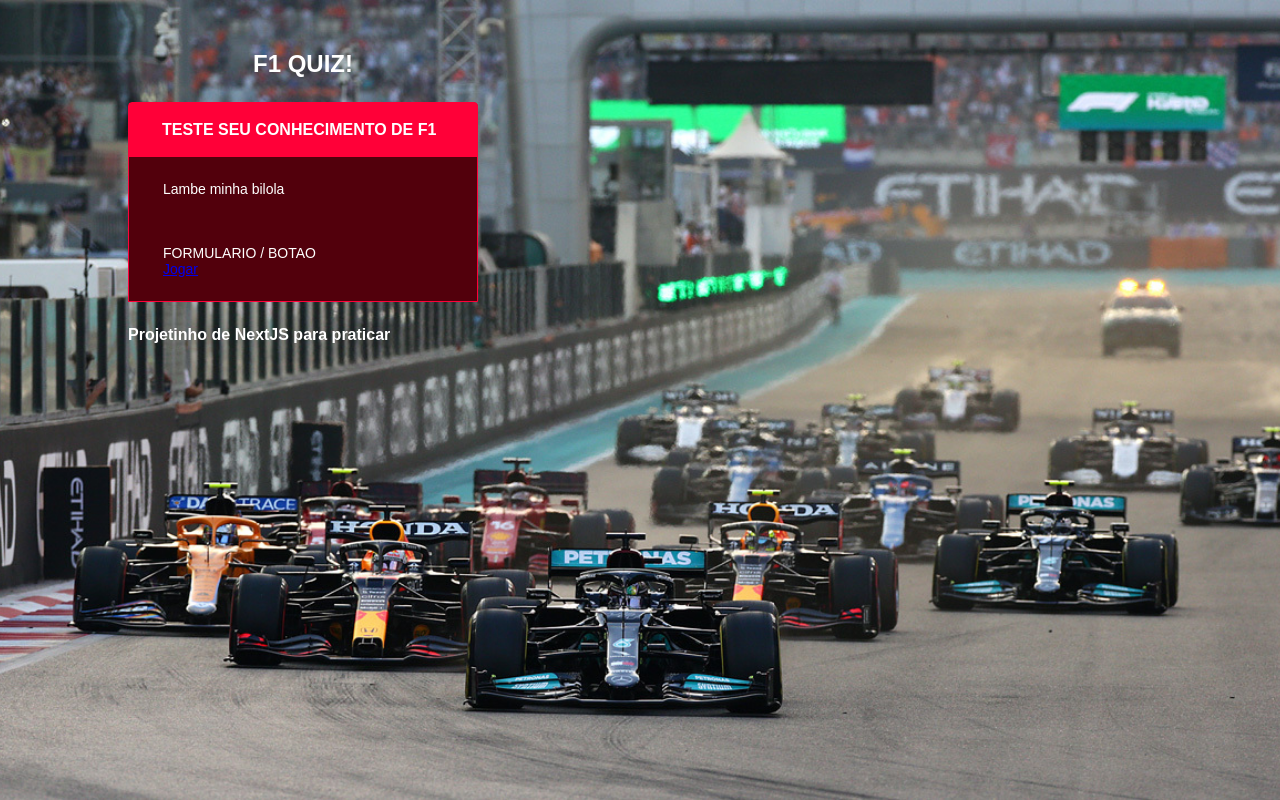
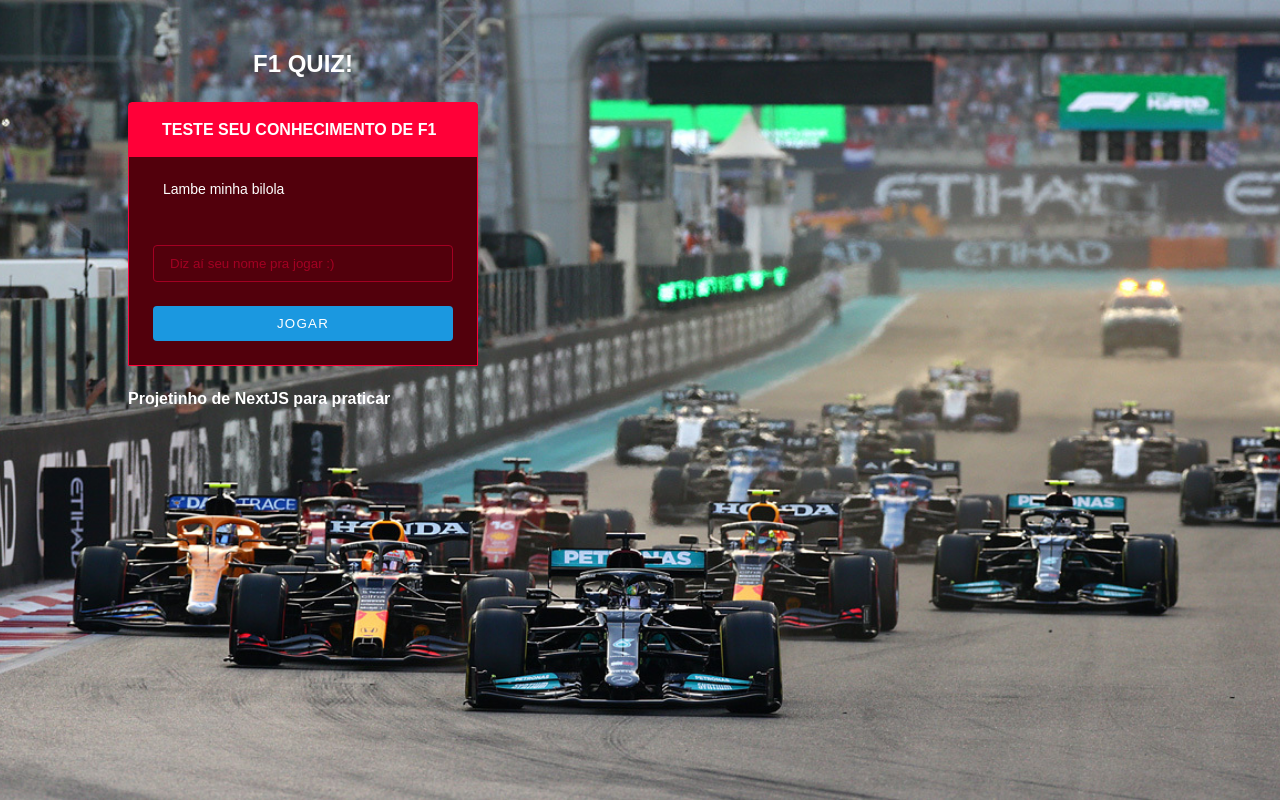
Before and after one commit to Rodrigo-Guedes-Diniz/Quiz, a Next.js app: page / in a window 1280 px wide. Built offline with nearby package versions, Linux system fonts and the light colour scheme.

Commit message:
Ajustando fluxo de telas usando rotas

```diff
--- a/app/game/page.tsx
+++ b/app/game/page.tsx
@@ -7,6 +7,7 @@ import pageStyles from "../page.module.css";
 import config from "../../config.json"
 import { Alternativa} from "../components/Alternativa"
 import React from "react";
+import { useRouter } from "next/navigation";
 
 const perguntas = config.perguntas;
 
@@ -21,6 +22,7 @@ const answerStates = {
 // usamos export default quando queremos criar uma nova página
 export default function GameScreen() {
 
+    const router = useRouter();
     const [answerState, setAnswerState] = React.useState<keyof typeof answerStates>(answerStates.DEFAULT);
     const [perguntaAtual, mudarPerguntaAtual] = React.useState(0);
     const [userAnswers, setUserAnswers] = React.useState([]);
@@ -84,6 +86,7 @@ export default function GameScreen() {
                                 }, 0);
 
                                 alert(`Você concluiu o desafio e acertou ${totalPoints}`);
+                                router.push("/");
                                 return;
                             }
                             mudarPerguntaAtual(perguntaAtual + 1);
--- a/app/global.css
+++ b/app/global.css
@@ -1,6 +1,9 @@
 /* CSS THEME */
 :root {
     --primary: #ff0038;
+    --primary-100:#A30023;
+    --primary-50: #FF859F;
+    --acent: #1B98E0;
     --text: #ffffff;
     --bg: #52000C;
 
@@ -29,3 +32,38 @@ body {
     background-color: var(--bg);
     color: var(--text);
 }
+
+/*=======================*/
+/*DEFAULT FORM COMPONENTS*/
+/*=======================*/
+button {
+      background-color: var(--acent);
+      text-transform: uppercase;
+      letter-spacing: 1.25px;
+      transition: opacity .2s;
+      width: 100%;
+      color: var(--text);
+      border: 0;
+      cursor: pointer;
+      padding: 10px 16px;
+      border-radius: 4px;
+      box-shadow: 0 0 2px 0 rgba(0,0,0,0.12), 0 2px 2px 0 rgba(0,0,0,0.12),
+}
+
+button:hover,
+button:focus {
+    opacity: 0.7;
+}
+
+input[type="text"] {
+    width: 100%;
+    padding: 10px 16px;
+    background-color: var(--bg);
+    border-radius: 4px;
+    border: 1px solid var(--primary-100);
+}
+
+
+::placeholder {
+    color: var(--primary-100);
+}
--- a/app/page.tsx
+++ b/app/page.tsx
@@ -1,16 +1,23 @@
 // a extensão JSX significa que o conteúdo é o HTML do React
 
-import Link from 'next/link'
-import pageStyles from './page.module.css'
-import { title } from 'process'
-import {Card} from "./components/Card"
-import {Footer} from "./components/Footer"
+"use client";
+
+import Link from 'next/link';
+import pageStyles from './page.module.css';
+import { title } from 'process';
+import {Card} from "./components/Card";
+import {Footer} from "./components/Footer";
+import { useRouter } from 'next/navigation';
+import { use } from 'react';
+
 
 export default function Page() {
 
   // LOGO DO QUIZ
   // CARD PEDINDO O NOME
   // FOOTER
+
+    const router = useRouter();
 
     return (
       <main className={pageStyles.screen} style={{flex: 1}}>
@@ -28,17 +35,35 @@ export default function Page() {
         <Card
           headerTitle="TESTE SEU CONHECIMENTO DE F1"
         >
+
         <p>
           Lambe minha bilola
         </p>
-        <p>
-          FORMULARIO / BOTAO
-          <br />
-          <Link href="/game">
-          Jogar
-        </Link>
-        </p>
+        <div style={{
+            margin: "24px",
+          }}>
+          <form
+            onSubmit={() => {
+              event.preventDefault();
+              const name = "Rodrigo";
+              router.push(`/game?player=${name}`)
+            }}
+          >
+          <div style={{ marginBottom: "24px" }}>
+            <input
+            type="text"
+            placeholder="Diz aí seu nome pra jogar :)"
+            name="playerName"
+            />
+          </div>
 
+          <button>
+            Jogar
+          </button>
+
+
+        </form>
+        </div>
         </Card>
         <Footer></Footer>
 
```
